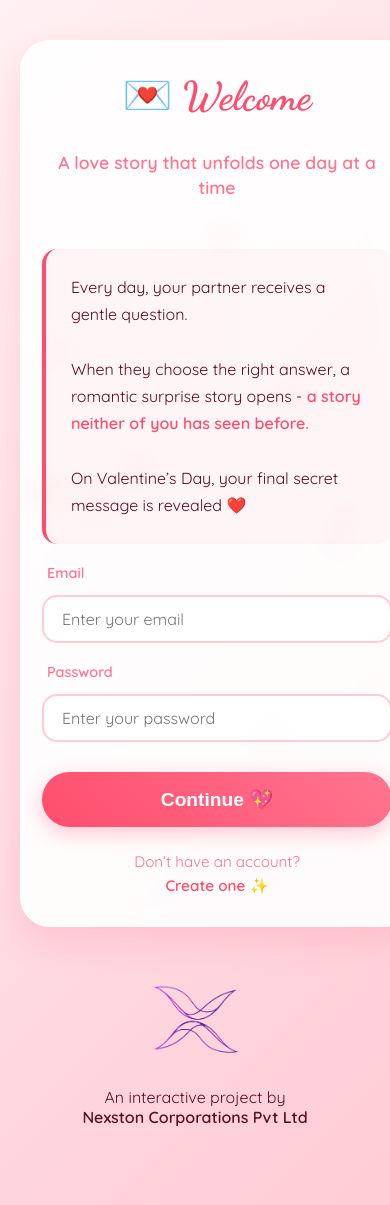
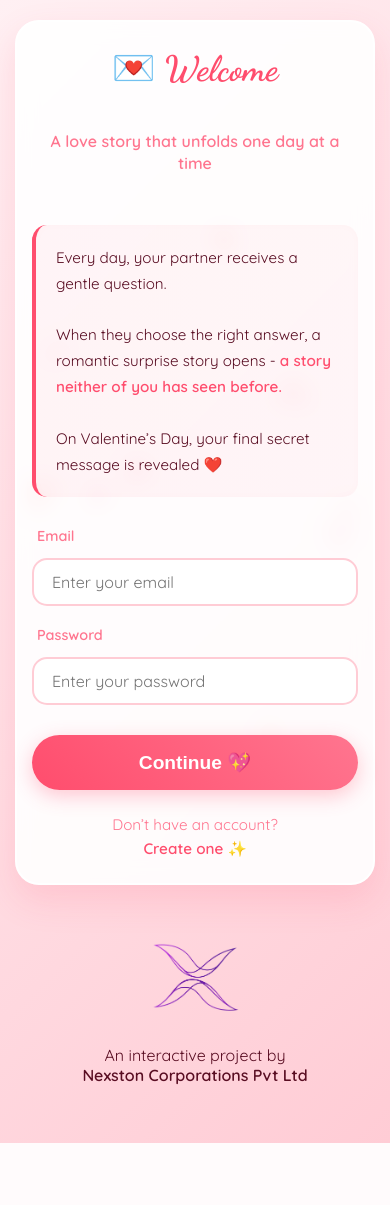
Before and after one commit to Badhranachu/valentine_secret, a Flask app: page /login in a window 390 px wide. After the commit the page ends 1143 px from the top, so only its background shows below. Run offline with Flask 3, Linux system fonts and the light colour scheme.

Commit message:
latest changes 23

```diff
--- a/templates/login.html
+++ b/templates/login.html
@@ -25,7 +25,7 @@
                 display: flex;
                 flex-direction: column;
                 align-items: center;
-            justify-content: flex-start; /* Prevents top-clipping */
+                justify-content: flex-start;
                 color: var(--text);
                 overflow-x: hidden;
                 position: relative;
@@ -96,7 +96,7 @@
             .container {
                 background: rgba(255, 255, 255, 0.9);
                 backdrop-filter: blur(10px);
-            max-width: 900px; /* Landscape width */
+                max-width: 900px;
                 width: 100%;
                 margin: 0 auto 40px;
                 padding: 40px;
@@ -106,11 +106,12 @@
                 animation: fadeIn 0.8s ease-out;
                 position: relative;
                 z-index: 1;
+                box-sizing: border-box;
             }
 
             .layout-grid {
                 display: grid;
-            grid-template-columns: 1.2fr 1fr; /* Landscape split */
+                grid-template-columns: 1.2fr 1fr;
                 gap: 40px;
                 align-items: start;
             }
@@ -237,25 +238,43 @@
                 transform: scale(1.05);
             }
 
-        /* Responsive View */
+            /* Improved Mobile View Adjustments */
             @media (max-width: 850px) {
+                body {
+                    padding: 20px 15px;
+                }
                 .layout-grid {
                     grid-template-columns: 1fr;
-                gap: 20px;
+                    gap: 30px;
                 }
                 .container {
-                max-width: 440px;
+                    max-width: 500px;
                     padding: 30px 20px;
+                    border-radius: 24px;
                 }
                 h1 {
                     font-size: 2.5rem;
                 }
+                .subtitle {
+                    font-size: 1rem;
+                    margin-bottom: 20px;
+                }
+                .story {
+                    padding: 20px;
+                    font-size: 0.95rem;
+                }
+                .footer-logo {
+                    height: 56px;
+                }
             }
 
-        html, body {
-            height: auto;
-            min-height: 100%;
-            margin: 0;
+            @media (max-width: 480px) {
+                .container {
+                    padding: 25px 15px;
+                }
+                h1 {
+                    font-size: 2.2rem;
+                }
             }
 
             .site-footer {
@@ -290,7 +309,7 @@
     </head>
 
     <body>
-
+        <!-- Animated background elements -->
         <div class="heart-bg" style="--left: 15%; --duration: 12s; font-size: 20px;">💕</div>
         <div class="heart-bg" style="--left: 35%; --duration: 15s; font-size: 28px;">💗</div>
         <div class="heart-bg" style="--left: 55%; --duration: 10s; font-size: 22px;">❤️</div>
```
Lines whose indentation alone changed are shown as unchanged.
